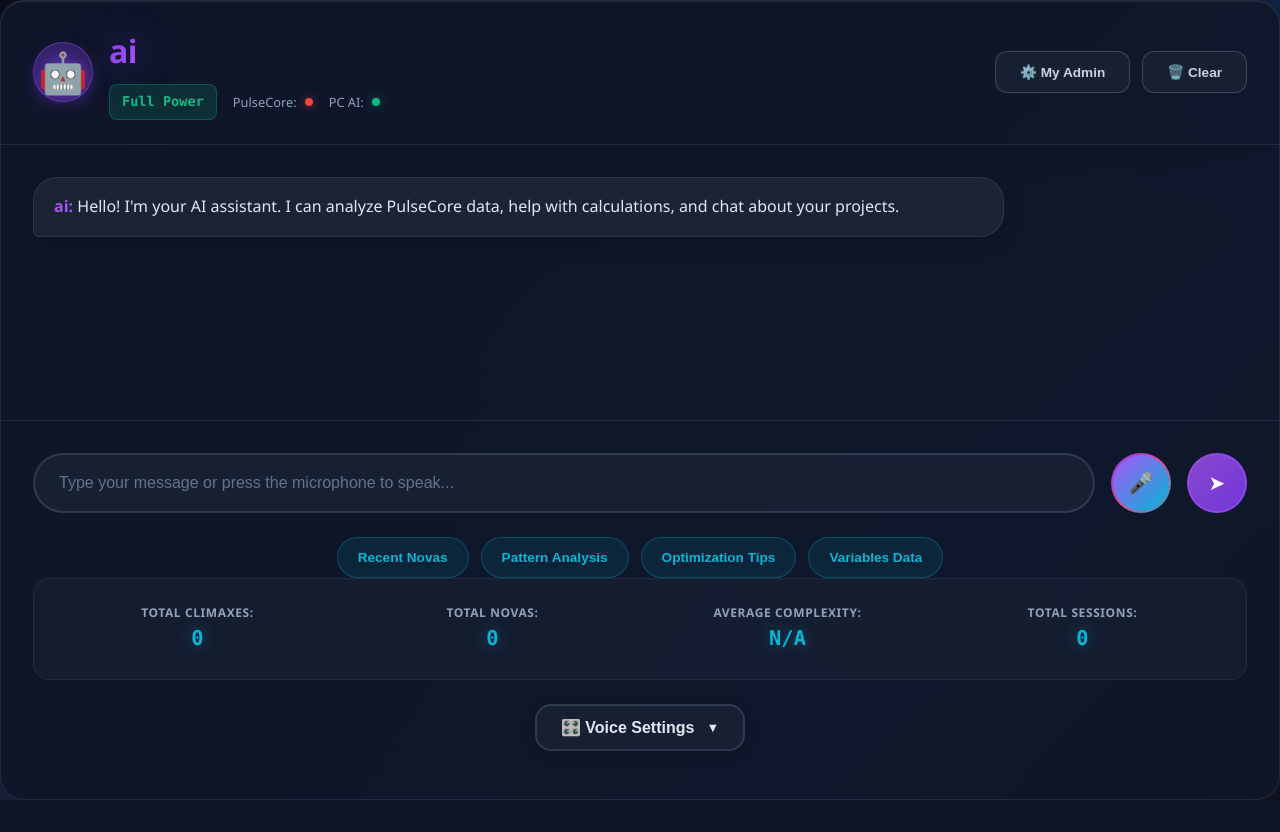
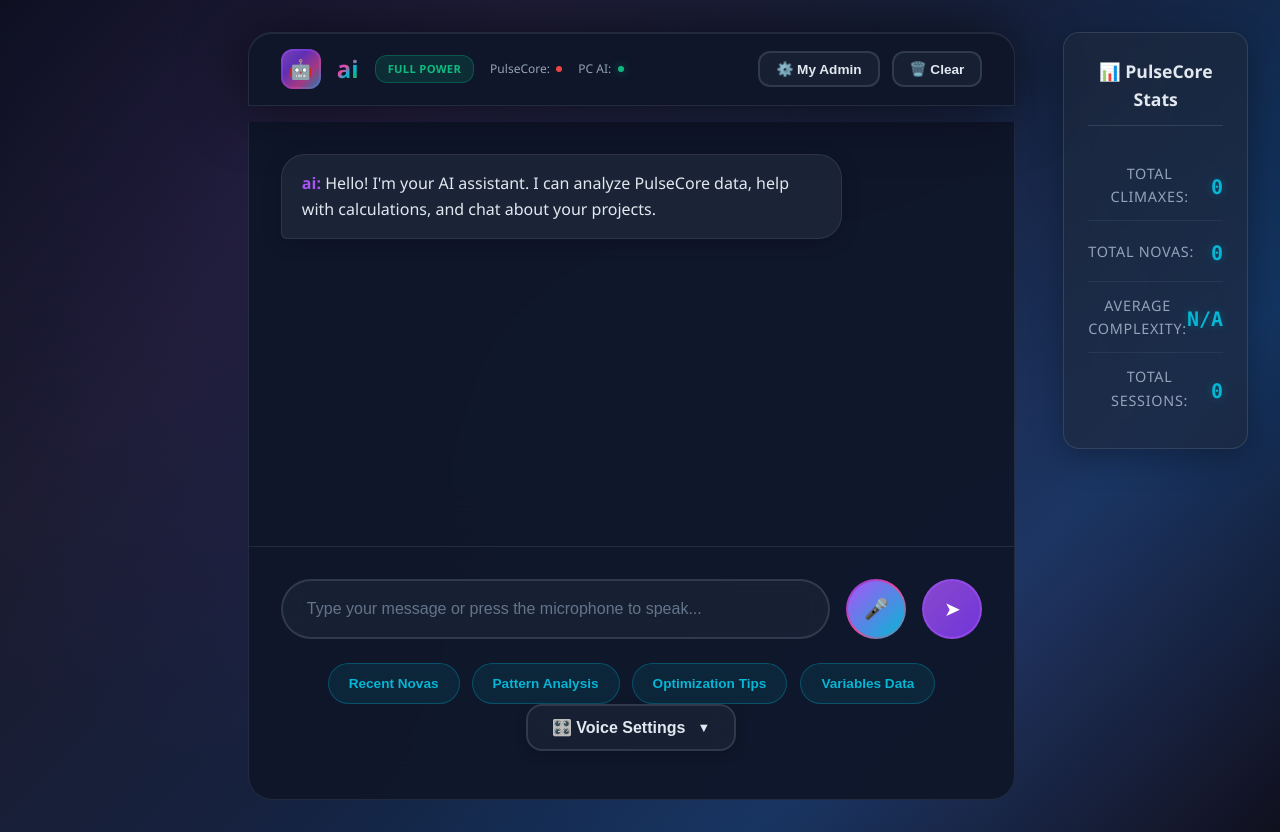
Before and after one commit to CryptvJet/ai, a PHP site: page / in a window 1280 px wide. Before the commit the page ends 800 px from the top, so only its background shows below. Run offline with PHP 8.4, Linux system fonts and the light colour scheme; data comes from the database, SQL or seed files in the repository; data that the repository does not hold is empty; some libraries are stand-ins or nearby versions.

Commit message:
no message

```diff
--- a/css/chat.css
+++ b/css/chat.css
@@ -9,9 +9,39 @@ body {
     font-family: 'Segoe UI', 'Monaco', 'Cascadia Code', system-ui, monospace;
     background: #0a0e1a;
     color: #e2e8f0;
+    margin: 0;
+    padding: 0;
     line-height: 1.6;
     overflow-x: hidden;
     min-height: 100vh;
+}
+
+.app-layout {
+    display: grid;
+    grid-template-columns: 1fr 4fr 1fr; /* 1/6, 2/3, 1/6 */
+    min-height: 100vh;
+    gap: 1rem;
+    padding: 1rem;
+    background:
+        radial-gradient(circle at 25% 25%, rgba(124, 58, 237, 0.1) 0%, transparent 50%),
+        radial-gradient(circle at 75% 75%, rgba(236, 72, 153, 0.08) 0%, transparent 50%),
+        radial-gradient(circle at 50% 50%, rgba(6, 182, 212, 0.05) 0%, transparent 50%),
+        linear-gradient(135deg, #0a0e1a 0%, #1a1b2e 25%, #16213e 50%, #0f3460 75%, #0a0e1a 100%);
+}
+
+.left-sidebar {
+    /* Reserved for future content */
+}
+
+.chat-main {
+    display: flex;
+    flex-direction: column;
+    min-height: 100vh;
+    padding: 1rem;
+}
+
+.right-sidebar {
+    padding: 1rem;
 }
 
 .container {
@@ -30,6 +60,9 @@ body {
 
 /* Header */
 .chat-header {
+    position: sticky;
+    top: 0;
+    z-index: 100;
     background: rgba(15, 23, 42, 0.95);
     border: 1px solid rgba(148, 163, 184, 0.15);
     border-radius: 1.5rem 1.5rem 0 0;
@@ -37,41 +70,59 @@ body {
     box-shadow:
         0 0 60px rgba(0, 0, 0, 0.6),
         inset 0 1px 0 rgba(255, 255, 255, 0.08);
-    padding: 1.5rem 2rem;
+    padding: 1rem 2rem;
     display: flex;
     justify-content: space-between;
     align-items: center;
+    margin-bottom: 1rem;
 }
 
-.ai-info {
+.header-left {
     display: flex;
     align-items: center;
     gap: 1rem;
 }
 
 .ai-avatar {
-    font-size: 2.5rem;
-    width: 60px;
-    height: 60px;
+    width: 40px;
+    height: 40px;
+    background: linear-gradient(135deg, rgba(168, 85, 247, 0.2), rgba(124, 58, 237, 0.3));
+    border: 2px solid rgba(168, 85, 247, 0.4);
+    border-radius: 12px;
     display: flex;
     align-items: center;
     justify-content: center;
-    background: linear-gradient(135deg, rgba(124, 58, 237, 0.3), rgba(168, 85, 247, 0.2));
-    border: 1px solid rgba(168, 85, 247, 0.4);
-    border-radius: 50%;
-    text-shadow: 0 0 20px rgba(124, 58, 237, 0.8);
+    font-size: 1.2rem;
+    backdrop-filter: blur(10px);
+    position: relative;
+    flex-shrink: 0;
 }
 
-.ai-details h1 {
-    font-size: 2rem;
-    font-weight: 800;
-    margin-bottom: 0.5rem;
+.ai-avatar::before {
+    content: '';
+    position: absolute;
+    inset: -2px;
+    background: linear-gradient(135deg, #a855f7, #7c3aed, #ec4899, #06b6d4);
+    border-radius: 12px;
+    z-index: -1;
+    animation: borderGlow 3s ease-in-out infinite alternate;
+}
+
+@keyframes borderGlow {
+    0% { opacity: 0.6; }
+    100% { opacity: 1; }
+}
+
+.header-left h1 {
+    font-size: 1.5rem;
+    font-weight: 700;
     background: linear-gradient(135deg, #7c3aed 0%, #a855f7 20%, #ec4899 40%, #06b6d4 60%, #10b981 80%, #f59e0b 100%);
     -webkit-background-clip: text;
     -webkit-text-fill-color: transparent;
     background-clip: text;
-    text-shadow: 0 0 40px rgba(124, 58, 237, 0.6);
-    letter-spacing: -0.02em;
+    margin: 0;
+    line-height: 1.2;
+    white-space: nowrap;
 }
 
 .status-indicators {
@@ -81,17 +132,22 @@ body {
 }
 
 .mode-indicator {
-    padding: 0.375rem 0.75rem;
-    border-radius: 0.5rem;
-    font-weight: 700;
-    font-family: 'Monaco', 'Cascadia Code', monospace;
-    border: 1px solid;
+    padding: 0.25rem 0.75rem;
+    border-radius: 0.75rem;
+    font-size: 0.7rem;
+    font-weight: 600;
+    text-transform: uppercase;
+    letter-spacing: 0.3px;
+    backdrop-filter: blur(10px);
+    border: 1px solid rgba(255, 255, 255, 0.1);
+    white-space: nowrap;
 }
 
 .mode-indicator.chill {
-    background: rgba(245, 158, 11, 0.15);
-    border-color: rgba(245, 158, 11, 0.3);
-    color: #f59e0b;
+    background: rgba(16, 185, 129, 0.15);
+    color: #10b981;
+    border-color: rgba(16, 185, 129, 0.3);
+    box-shadow: 0 0 10px rgba(16, 185, 129, 0.2);
 }
 
 .mode-indicator.full-power {
@@ -103,22 +159,25 @@ body {
 .connection-status {
     display: flex;
     align-items: center;
-    gap: 0.5rem;
-    font-size: 0.8rem;
+    gap: 0.4rem;
+    font-size: 0.75rem;
     color: #94a3b8;
+    font-weight: 500;
+    white-space: nowrap;
 }
 
 .status-dot {
-    width: 8px;
-    height: 8px;
+    width: 6px;
+    height: 6px;
     border-radius: 50%;
     background: #ef4444;
-    box-shadow: 0 0 10px rgba(239, 68, 68, 0.5);
+    transition: background-color 0.3s ease;
+    flex-shrink: 0;
 }
 
 .status-dot.connected {
     background: #10b981;
-    box-shadow: 0 0 10px rgba(16, 185, 129, 0.5);
+    box-shadow: 0 0 8px rgba(16, 185, 129, 0.5);
 }
 
 .controls {
@@ -127,24 +186,33 @@ body {
 }
 
 .btn-admin, .btn-clear {
-    padding: 0.75rem 1.5rem;
-    border: 1px solid rgba(148, 163, 184, 0.3);
+    padding: 0.5rem 1rem;
+    border: 2px solid rgba(148, 163, 184, 0.2);
     border-radius: 0.75rem;
+    background: rgba(30, 41, 59, 0.6);
+    color: #e2e8f0;
+    font-size: 0.85rem;
+    font-weight: 600;
     cursor: pointer;
-    font-size: 0.85rem;
-    font-weight: 700;
     transition: all 0.3s ease;
-    background: rgba(30, 41, 59, 0.6);
-    color: #cbd5e1;
     backdrop-filter: blur(10px);
+    white-space: nowrap;
 }
 
-.btn-admin:hover, .btn-clear:hover {
-    background: rgba(168, 85, 247, 0.2);
-    border-color: rgba(168, 85, 247, 0.4);
+.btn-admin:hover {
+    background: rgba(124, 58, 237, 0.2);
+    border-color: rgba(124, 58, 237, 0.4);
     color: #a855f7;
-    transform: translateY(-1px);
-    box-shadow: 0 4px 15px rgba(168, 85, 247, 0.3);
+    transform: translateY(-2px);
+    box-shadow: 0 8px 25px rgba(124, 58, 237, 0.3);
+}
+
+.btn-clear:hover {
+    background: rgba(239, 68, 68, 0.2);
+    border-color: rgba(239, 68, 68, 0.4);
+    color: #f87171;
+    transform: translateY(-2px);
+    box-shadow: 0 8px 25px rgba(239, 68, 68, 0.3);
 }
 
 /* Chat Container */
@@ -217,15 +285,51 @@ body {
     border-top: none;
 }
 
-.pulsecore-stats {
-    display: grid;
-    grid-template-columns: repeat(auto-fit, minmax(200px, 1fr));
-    gap: 1rem;
+.stats-card {
+    background: rgba(30, 41, 59, 0.6);
+    border: 1px solid rgba(148, 163, 184, 0.2);
+    border-radius: 1rem;
+    padding: 1.5rem;
+    backdrop-filter: blur(15px);
+    box-shadow: 0 8px 32px rgba(0, 0, 0, 0.3);
+    position: sticky;
+    top: 1rem;
+    max-height: fit-content;
+}
+
+.stats-title {
+    font-size: 1.1rem;
+    font-weight: 700;
+    color: #e2e8f0;
     margin-bottom: 1.5rem;
-    padding: 1.5rem;
-    background: rgba(30, 41, 59, 0.4);
-    border: 1px solid rgba(148, 163, 184, 0.1);
-    border-radius: 1rem;
+    text-align: center;
+    border-bottom: 1px solid rgba(148, 163, 184, 0.2);
+    padding-bottom: 0.75rem;
+}
+
+.stats-card .stat-item {
+    display: flex;
+    justify-content: space-between;
+    align-items: center;
+    padding: 0.75rem 0;
+    border-bottom: 1px solid rgba(148, 163, 184, 0.1);
+}
+
+.stats-card .stat-item:last-child {
+    border-bottom: none;
+}
+
+.stats-card .stat-label {
+    font-size: 0.9rem;
+    color: #94a3b8;
+    font-weight: 500;
+}
+
+.stats-card .stat-value {
+    font-size: 1.25rem;
+    font-weight: 700;
+    color: #06b6d4;
+    text-shadow: 0 0 10px rgba(6, 182, 212, 0.3);
 }
 
 .stat-item {
@@ -780,9 +884,31 @@ body {
         gap: 0.5rem;
     }
 
-    .pulsecore-stats {
-        grid-template-columns: repeat(auto-fit, minmax(150px, 1fr));
-        padding: 1rem;
+    .app-layout {
+        grid-template-columns: 1fr;
+        grid-template-rows: auto 1fr auto;
+        gap: 0.5rem;
+        padding: 0.5rem;
+    }
+
+    .left-sidebar {
+        order: 2;
+        display: none; /* Hide on mobile for now */
+    }
+
+    .chat-main {
+        order: 1;
+        padding: 0.5rem;
+    }
+
+    .right-sidebar {
+        order: 3;
+        padding: 0.5rem;
+    }
+
+    .stats-card {
+        position: static;
+        margin-top: 1rem;
     }
 
     .quick-actions {
--- a/index.html
+++ b/index.html
@@ -7,18 +7,21 @@
     <link rel="stylesheet" href="css/chat.css">
 </head>
 <body>
-    <div class="container">
+    <div class="app-layout">
+        <!-- Left Sidebar (1/6 width) -->
+        <div class="left-sidebar">
+            <!-- Future left sidebar content -->
+        </div>
+
+        <!-- Main Chat Area (2/3 width) -->
+        <div class="chat-main">
             <header class="chat-header">
-            <div class="ai-info">
+                <div class="header-left">
                     <div class="ai-avatar">🤖</div>
-                <div class="ai-details">
                     <h1 id="aiName">AI Assistant</h1>
-                    <div class="status-indicators">
                     <span id="aiMode" class="mode-indicator chill">Chill Mode</span>
                     <span id="pulseStatus" class="connection-status">PulseCore: <span class="status-dot"></span></span>
                     <span id="pcStatus" class="connection-status">PC AI: <span class="status-dot"></span></span>
-                    </div>
-                </div>
                 </div>
                 <div class="controls">
                     <button id="adminBtn" class="btn-admin" onclick="openAdmin()">⚙️ My Admin</button>
@@ -56,25 +59,6 @@
                     <button class="quick-btn" onclick="quickMessage('Analyze my patterns')">Pattern Analysis</button>
                     <button class="quick-btn" onclick="quickMessage('Help me optimize')">Optimization Tips</button>
                     <button class="quick-btn" onclick="quickMessage('Show variables data')">Variables Data</button>
-            </div>
-
-            <div class="pulsecore-stats" id="statsPanel">
-                <div class="stat-item">
-                    <span class="stat-label">Total Climaxes:</span>
-                    <span class="stat-value" id="totalClimaxes">-</span>
-                </div>
-                <div class="stat-item">
-                    <span class="stat-label">Total Novas:</span>
-                    <span class="stat-value" id="totalNovas">-</span>
-                </div>
-                <div class="stat-item">
-                    <span class="stat-label">Average Complexity:</span>
-                    <span class="stat-value" id="avgComplexity">-</span>
-                </div>
-                <div class="stat-item">
-                    <span class="stat-label">Total Sessions:</span>
-                    <span class="stat-value" id="totalSessions">-</span>
-                </div>
                 </div>
 
                 <div class="voice-toggle-section">
@@ -137,6 +121,30 @@
             </div>
         </div>
 
+        <!-- Right Stats Sidebar (1/6 width) -->
+        <div class="right-sidebar">
+            <div class="stats-card">
+                <h3 class="stats-title">📊 PulseCore Stats</h3>
+                <div class="stat-item">
+                    <span class="stat-label">Total Climaxes:</span>
+                    <span class="stat-value" id="totalClimaxes">-</span>
+                </div>
+                <div class="stat-item">
+                    <span class="stat-label">Total Novas:</span>
+                    <span class="stat-value" id="totalNovas">-</span>
+                </div>
+                <div class="stat-item">
+                    <span class="stat-label">Average Complexity:</span>
+                    <span class="stat-value" id="avgComplexity">-</span>
+                </div>
+                <div class="stat-item">
+                    <span class="stat-label">Total Sessions:</span>
+                    <span class="stat-value" id="totalSessions">-</span>
+                </div>
+            </div>
+        </div>
+    </div>
+
     <div id="voiceIndicator" class="voice-indicator hidden">
         <button class="voice-close-btn" onclick="closeVoiceIndicator()">✕</button>
         <div class="voice-animation"></div>
```
Lines whose indentation alone changed are shown as unchanged.
